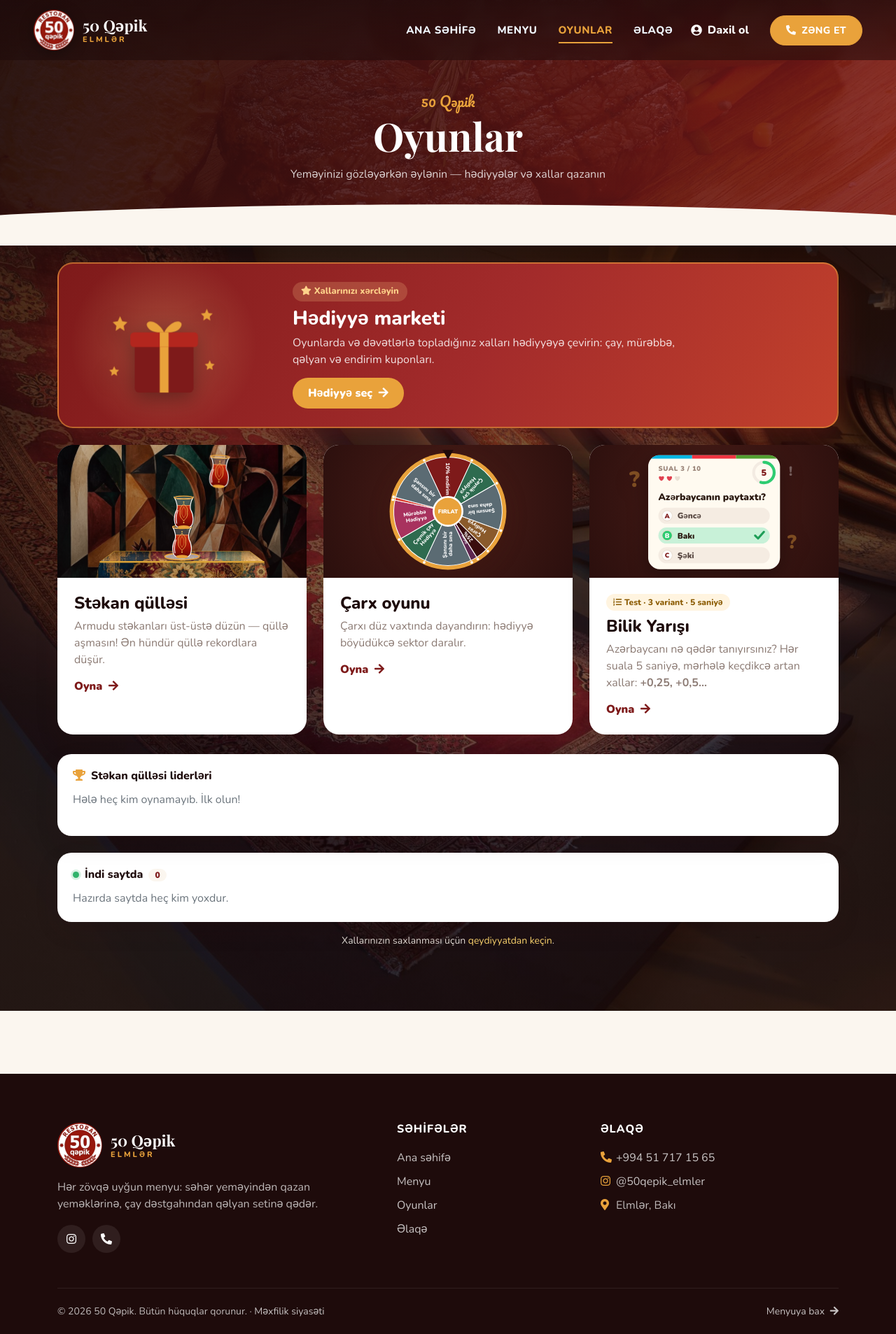
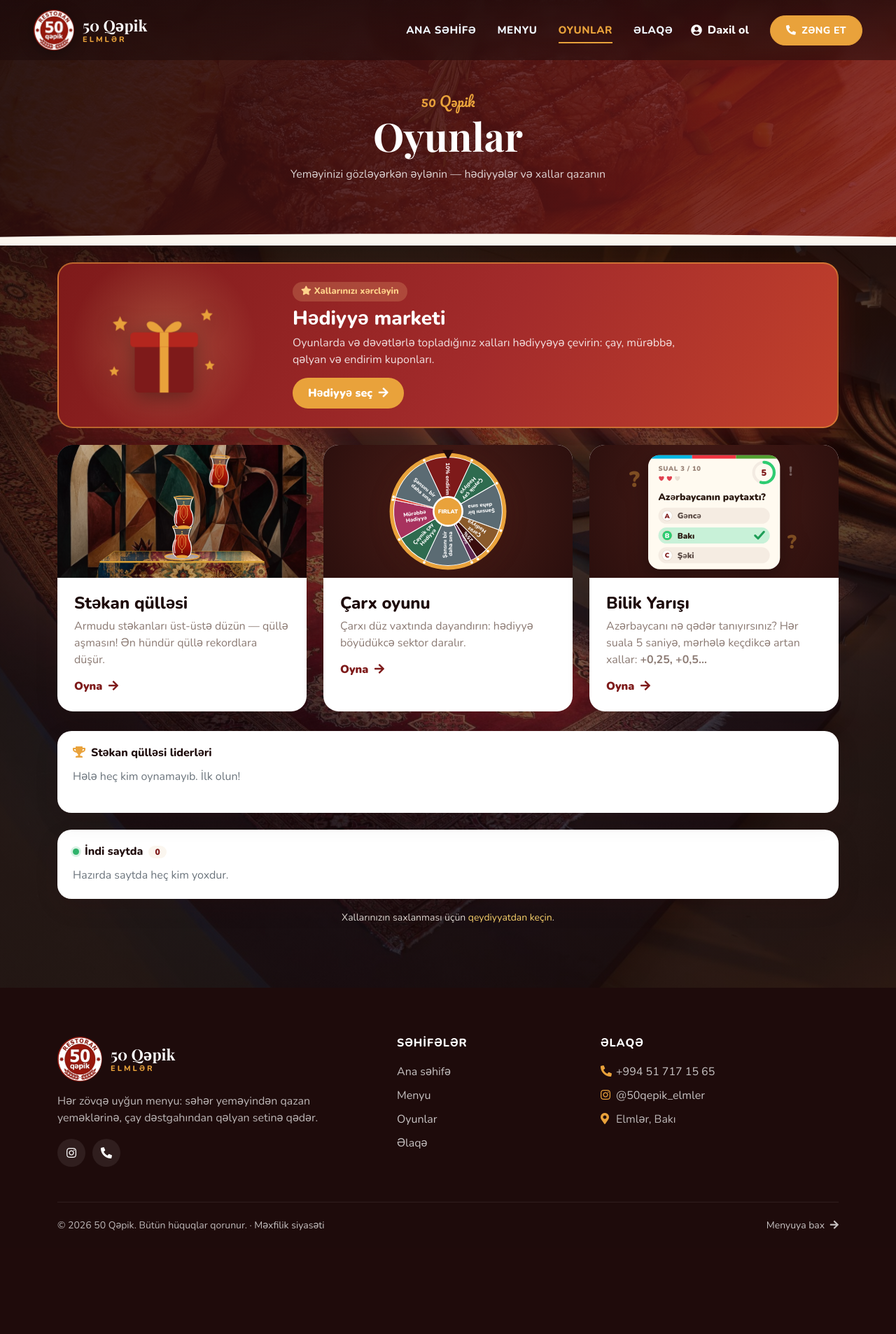
Before and after one commit to memmedzade06/restaurant, a Laravel app: page /oyunlar in a window 1280 px wide. Shown: the whole page at 70% size. After the commit the page ends 1759 px from the top, so only its background shows below. Run offline with Laravel 10, Linux system fonts and the light colour scheme; tables that the repository leaves empty hold one stand-in row (values such as "Sample post"); some libraries are stand-ins or nearby versions; some web fonts are replaced.

Commit message:
Games pages: readable quiz font, remove cream gaps, drop quiz card tag
- Bilik Yarışı questions and headings use Nunito instead of Playfair Display
- No cream strip between the carpet background and the footer on game pages
- Thinner hero wave above the carpet background on game pages
- Removed the "Test · 3 variant · 5 saniyə" tag from the quiz card

Co-Authored-By: Claude Opus 5.5 <noreply@anthropic.com>

```diff
--- a/public/css/custom.css
+++ b/public/css/custom.css
@@ -140,6 +140,8 @@ img { max-width: 100%; }
     content: ""; position: absolute; left: 0; right: 0; bottom: -1px; height: 60px;
     background: var(--cream); clip-path: ellipse(75% 100% at 50% 100%);
 }
+/* Oyun səhifələrində başlığın altındakı krem dalğa nazik olsun — altdakı tünd xalçalı fonla qalın zolaq yaratmasın */
+.page-hero:has(+ .games-scene)::after { height: 18px; }
 .page-hero h1 { color: #fff; font-size: clamp(36px, 5vw, 56px); margin-bottom: 10px; }
 .page-hero p { color: rgba(255, 255, 255, .8); margin: 0; }
 
@@ -275,6 +277,8 @@ a.contact-card:hover { transform: translateY(-4px); box-shadow: var(--shadow-lg)
 
 /* ---------- Footer ---------- */
 .site-footer { background: var(--dark); color: rgba(255, 255, 255, .7); padding: 70px 0 0; margin-top: 90px; }
+/* Oyun səhifələrində xalçalı fon birbaşa footer-ə qədər davam etsin — arada krem zolaq qalmasın */
+.games-scene + .site-footer { margin-top: 0; }
 .site-footer h5 { color: #fff; margin-bottom: 18px; font-size: 16px; letter-spacing: 1px; text-transform: uppercase; }
 .site-footer a { color: rgba(255, 255, 255, .75); text-decoration: none; transition: color .2s; }
 .site-footer a:hover { color: var(--primary); }
--- a/public/css/games.css
+++ b/public/css/games.css
@@ -476,7 +476,9 @@ body.st-no-scroll { overflow: hidden; }
 .qz-timer-bar { display: block; height: 100%; width: 100%; background: var(--primary); transform-origin: left; transition: background .2s; }
 .qz-timer-bar.is-low { background: #e0414f; }
 .qz-time-left { text-align: right; font-size: 12px; font-weight: 800; color: var(--muted); min-height: 16px; }
-.qz-question { font-size: clamp(19px, 2.6vw, 24px); line-height: 1.35; margin: 10px 0 18px; color: var(--dark); }
+.qz-question { font-family: 'Nunito', sans-serif; font-weight: 800; font-size: clamp(19px, 2.6vw, 24px); line-height: 1.4; margin: 10px 0 18px; color: var(--dark); }
+/* Bilik Yarışı: bütün başlıqlar rahat oxunan şriftlə (Playfair-də ə, ı, ş sıx görünür) */
+.qz h3 { font-family: 'Nunito', sans-serif; font-weight: 900; }
 .qz-options { display: grid; gap: 10px; }
 .qz-option { display: flex; align-items: center; gap: 12px; width: 100%; text-align: left; padding: 14px 16px; border-radius: 16px; border: 2px solid #eadfd3; background: var(--cream); color: var(--dark); font-weight: 700; font-size: 16px; cursor: pointer; transition: border-color .15s, background .15s, transform .1s; }
 .qz-option:hover:not(:disabled) { border-color: var(--primary); background: #fff; }
@@ -523,7 +525,6 @@ body.st-no-scroll { overflow: hidden; }
     .qz-art-svg .qz2-right-letter { fill: #fff; }
     .qz-art-svg .qz2-check { stroke-dashoffset: 0; }
 }
-.qz-card-tag { display: inline-block; margin-bottom: 8px; padding: 3px 10px; border-radius: 999px; background: #fff4e0; color: #8a5a00; font-size: 12px; font-weight: 800; }
 
 /* Hədiyyə marketi — oyun kartlarından fərqli: tam enli, üfüqi, qızılı banner */
 .market-feature { display: flex; align-items: stretch; background: linear-gradient(120deg, #7E1A1A 0%, #a32b2b 55%, #c2412c 100%); color: #fff; box-shadow: 0 18px 40px rgba(126, 26, 26, .35); border: 2px solid rgba(233, 162, 59, .55); }
--- a/resources/views/frontend/games/index.blade.php
+++ b/resources/views/frontend/games/index.blade.php
@@ -327,7 +327,6 @@
                         </svg>
                     </div>
                     <div class="game-body">
-                        <span class="qz-card-tag"><i class="fa fa-list-ol me-1"></i>Test · 3 variant · 5 saniyə</span>
                         <h4>Bilik Yarışı</h4>
                         <p>Azərbaycanı nə qədər tanıyırsınız? Hər suala {{ (int) config('quiz.seconds', 5) }} saniyə, mərhələ keçdikcə artan xallar: <b>+{{ \App\Http\Controllers\Frontend\QuizController::pointsLabel() }}, +{{ \App\Services\Referrals::format(\App\Http\Controllers\Frontend\QuizController::stageReward(2)) }}…</b></p>
                         <span class="game-go">Oyna <i class="fa fa-arrow-right ms-1"></i></span>
--- a/resources/views/frontend/layouts/app.blade.php
+++ b/resources/views/frontend/layouts/app.blade.php
@@ -42,8 +42,8 @@
     <link href="{{ asset('lib/owlcarousel/assets/owl.carousel.min.css') }}" rel="stylesheet">
     <link href="{{ asset('css/bootstrap.min.css') }}" rel="stylesheet">
     <link href="{{ asset('css/style.css') }}" rel="stylesheet">
-    <link href="{{ asset('css/custom.css') }}?v=23" rel="stylesheet">
-    <link href="{{ asset('css/games.css') }}?v=50" rel="stylesheet">
+    <link href="{{ asset('css/custom.css') }}?v=25" rel="stylesheet">
+    <link href="{{ asset('css/games.css') }}?v=51" rel="stylesheet">
     @yield('css')
 </head>
 
```
